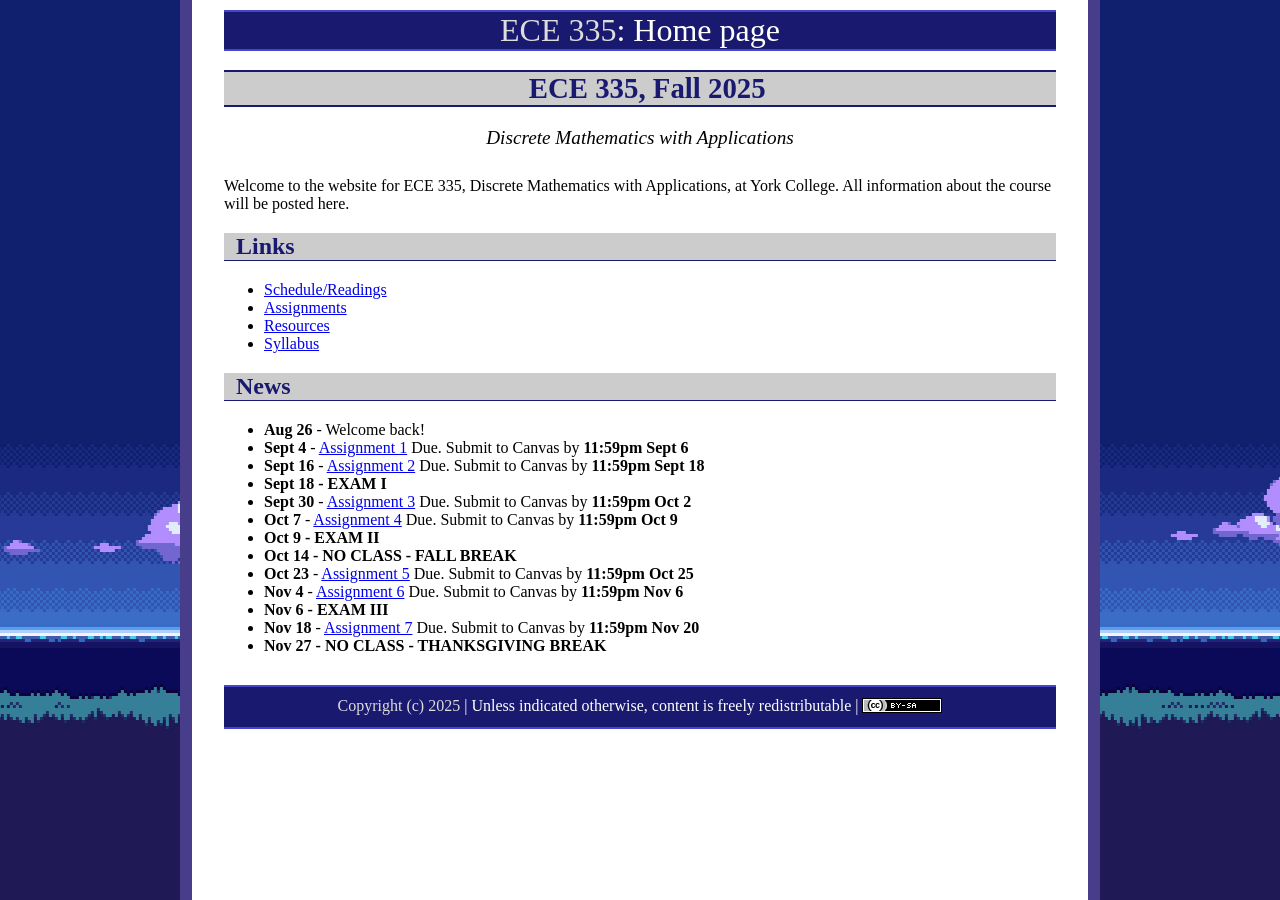
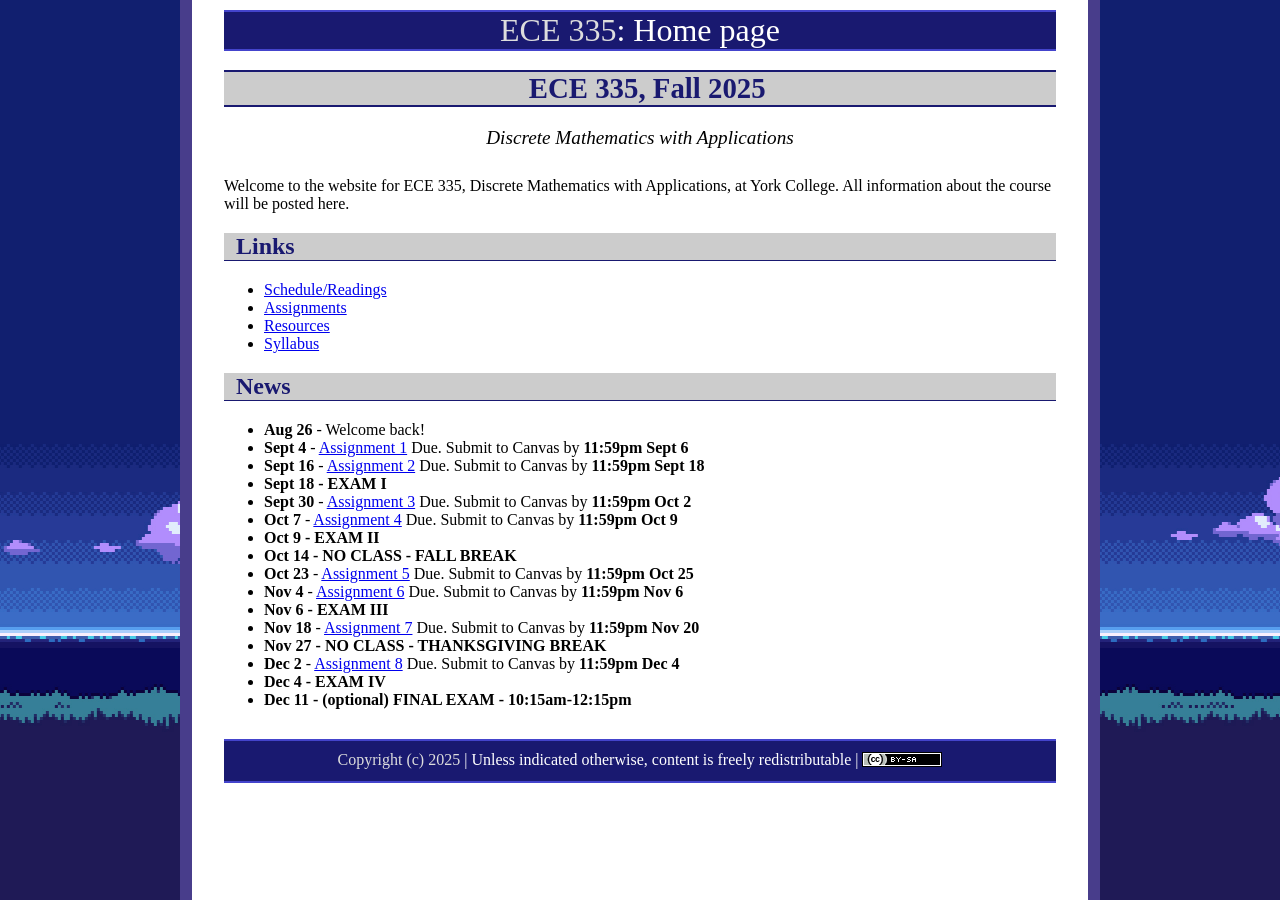
Before and after one commit to ycpcs/ece335-fall2025, a Jekyll site: the page built from index.md, in a window 1280 px wide. Built offline with Jekyll 4.4.1, drawn with Linux system fonts in a browser that asks for light colours.

Commit message:
add assign8
add assign8

```diff
--- a/index.md
+++ b/index.md
@@ -30,12 +30,6 @@ Welcome to the website for ECE 335, Discrete Mathematics with Applications, at Y
 * **Nov 6 - EXAM III**
 * **Nov 18** - [Assignment 7](assign/assign07.html) Due. Submit to Canvas by **11:59pm Nov 20**
 * **Nov 27 - NO CLASS - THANKSGIVING BREAK**
-
-
-<!--
-* **July 8** - [Assignment 5](assign/assign05.html) Due. Submit to Canvas by **July 10**
-* **July 24** - [Assignment 6](assign/assign06.html) Due. Submit to Canvas by **July 26**
-* **July 29 - EXAM III**
-* **July 31 - NO CLASS**
-* **Aug 7 - FINAL EXAM**
--->
+* **Dec 2** - [Assignment 8](assign/assign08.html) Due. Submit to Canvas by **11:59pm Dec 4**
+* **Dec 4 - EXAM IV**
+* **Dec 11 - (optional) FINAL EXAM - 10:15am-12:15pm**
```
Also changed, not shown: assign/assign08.md (added, +26 -0 lines), assign/index.md (+1 -5 lines).
